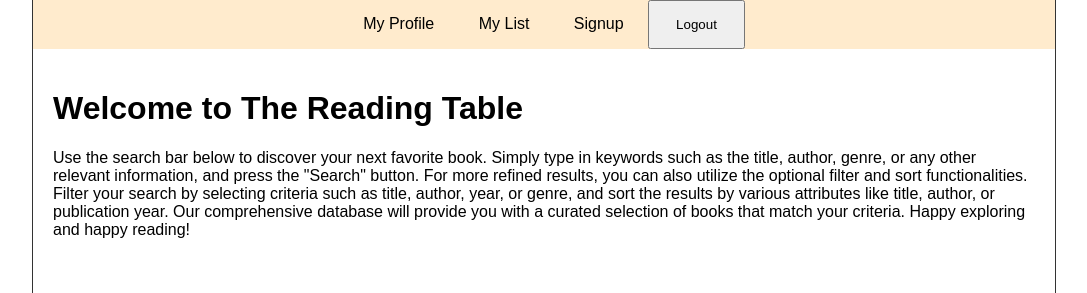
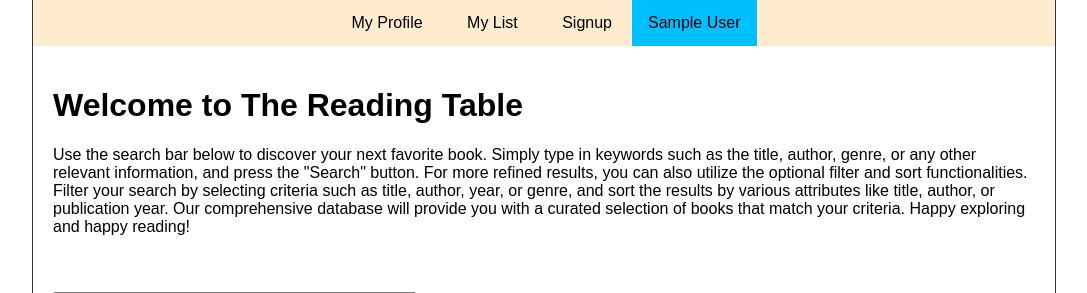
Before and after one commit to sanaul-writes-code/The-Reading-Table, a PHP site: page / in a window 1280 px wide. Shown: the part 47-340 px from the top of the page, without its empty margins (96-1183 px from the left). Run offline with PHP 8.4, Linux system fonts and the light colour scheme; the visitor is signed in with stand-in values (Sample User, id 1).

Commit message:
Add files to upload

```diff
--- a/alternate-style.css
+++ b/alternate-style.css
@@ -40,6 +40,49 @@
 .navbar-second a:hover {
     background-color: coral;
     font-weight: bold;
+}
+.dropdown {
+    float: right;
+    overflow: hidden;
+}
+
+.dropdown .dropbtn {
+    font-size: 16px;
+    border: none;
+    outline: none;
+    color: black;
+    padding: 14px 16px;
+    background-color: deepskyblue;
+    font-family: inherit;
+    margin: 0;
+}
+.dropdown:hover .dropbtn {
+    background-color: deepskyblue;
+}
+.dropdown-content {
+    display: none;
+    position: absolute;
+    background-color: #f9f9f9;
+    min-width: 160px;
+    box-shadow: 0px 8px 16px 0px rgba(0,0,0,0.2);
+    z-index: 1;
+}
+
+.dropdown-content a {
+    float: none;
+    color: black;
+    padding: 12px 16px;
+    text-decoration: none;
+    display: block;
+    text-align: left;
+}
+
+.dropdown-content a:hover {
+    background-color: #ddd;
+}
+
+.dropdown:hover .dropdown-content {
+    display: block;
 }
 .container {
     display: flex;
@@ -99,9 +142,9 @@
 .mySlides {
     display: none;
 }
-#loginBtn {
+/*#loginBtn {
     padding: 10px;
     border: 1px solid black;
     border-radius: 5px;
     font-size: 16px;
-}
+}*/
--- a/index.php
+++ b/index.php
@@ -32,12 +32,23 @@
         if (isset($_SESSION['authenticated']) && $_SESSION['authenticated']) {
             // User is authenticated, hide login button and show logout button
             $logout = 'logout.php';
-            echo "<button id='logoutBtn'><a href='logout.php'>Logout</a></button>";
-
+            //echo "<button id='logoutBtn'><a href='logout.php'>Logout</a></button>";
+            echo "<div class='dropdown' id='logoutBtn'>
+                <button class='dropbtn'>{$_SESSION['uname']}
+                    <i class='fa fa-caret-down'></i>
+                </button>
+                <div class='dropdown-content'>
+                    <a href='my-profile.php'>My Profile</a>
+                    <a href='my-list.php'>My List</a>
+                    <a href='logout.php'>Logout</a>
+                </div>
+                </div>";
         } else {
             // User is not authenticated, show login button and hide logout button
             $login = 'login.php';
-            echo "<button id='loginBtn'>Login</button>";
+            echo "<div class='dropdown'>";
+            echo "<a id='loginBtn' href='login.php'>Login</a>";
+            echo "</div>";
         }
         ?>
     </div>
@@ -138,19 +149,19 @@
         var logoutBtn = document.getElementById('logoutBtn');
 
         // Add event listener for login button click
-        loginBtn.addEventListener('click', function() {
+        /*loginBtn.addEventListener('click', function() {
             // Redirect to login page
             window.location.href = 'login.php';
-        });
+        });*/
 
         // Add event listener for logout button click
-        logoutBtn.addEventListener('click', function() {
+        /*logoutBtn.addEventListener('click', function() {
             // Perform logout operation, e.g., redirect to logout script
             window.location.href = 'logout.php';
-        });
+        });*/
 
         // Check if user is logged in and toggle button visibility
-        <?php
+        /*?php
         if (isset($_SESSION['authenticated']) && $_SESSION['authenticated']) {
             echo 'loginBtn.style.display = "none";';
             echo 'logoutBtn.style.display = "block";';
@@ -158,7 +169,7 @@
             echo 'loginBtn.style.display = "block";';
             echo 'logoutBtn.style.display = "none";';
         }
-        ?>
+        ?>*/
     });
 </script>
 </body>
```
Also changed, not shown: catalog.php (+16 -5 lines), my-list.php (+16 -5 lines), my-profile.php (+16 -36 lines), searchresult.php (+16 -5 lines).
